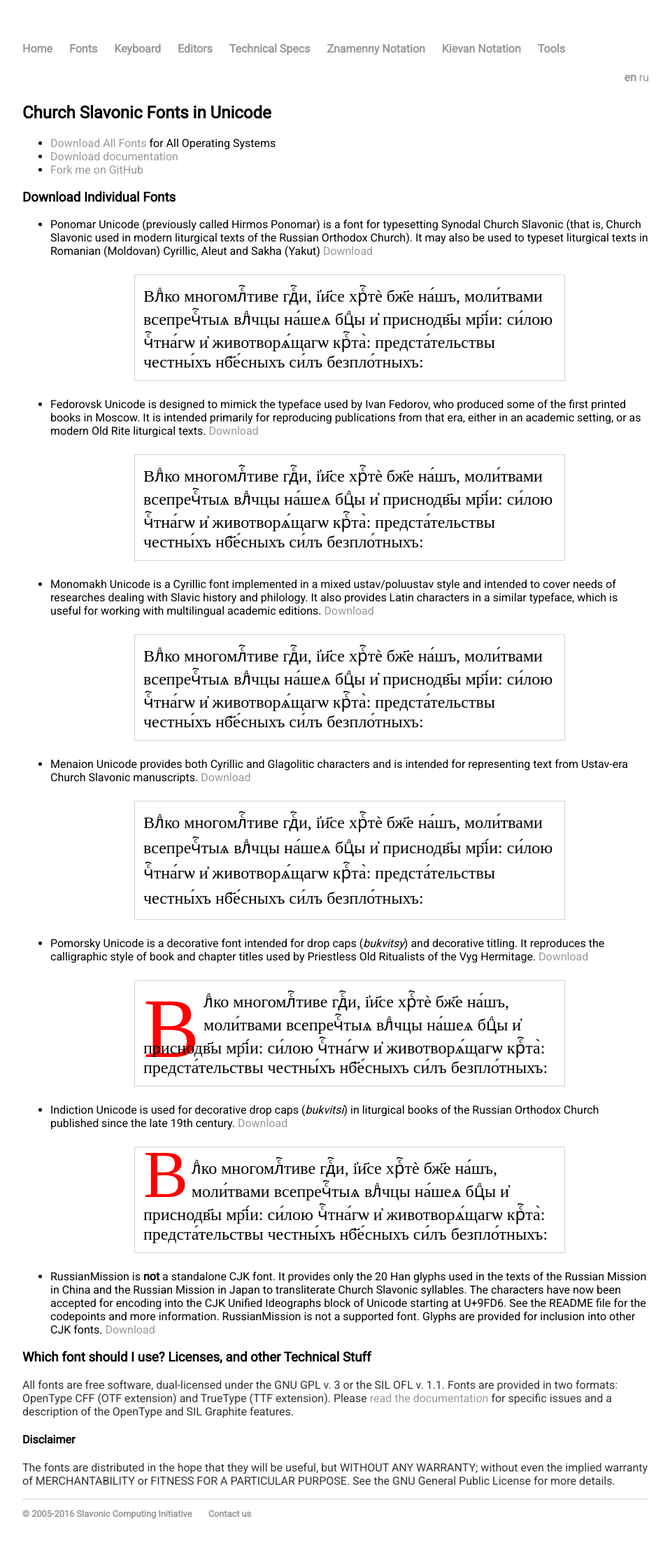
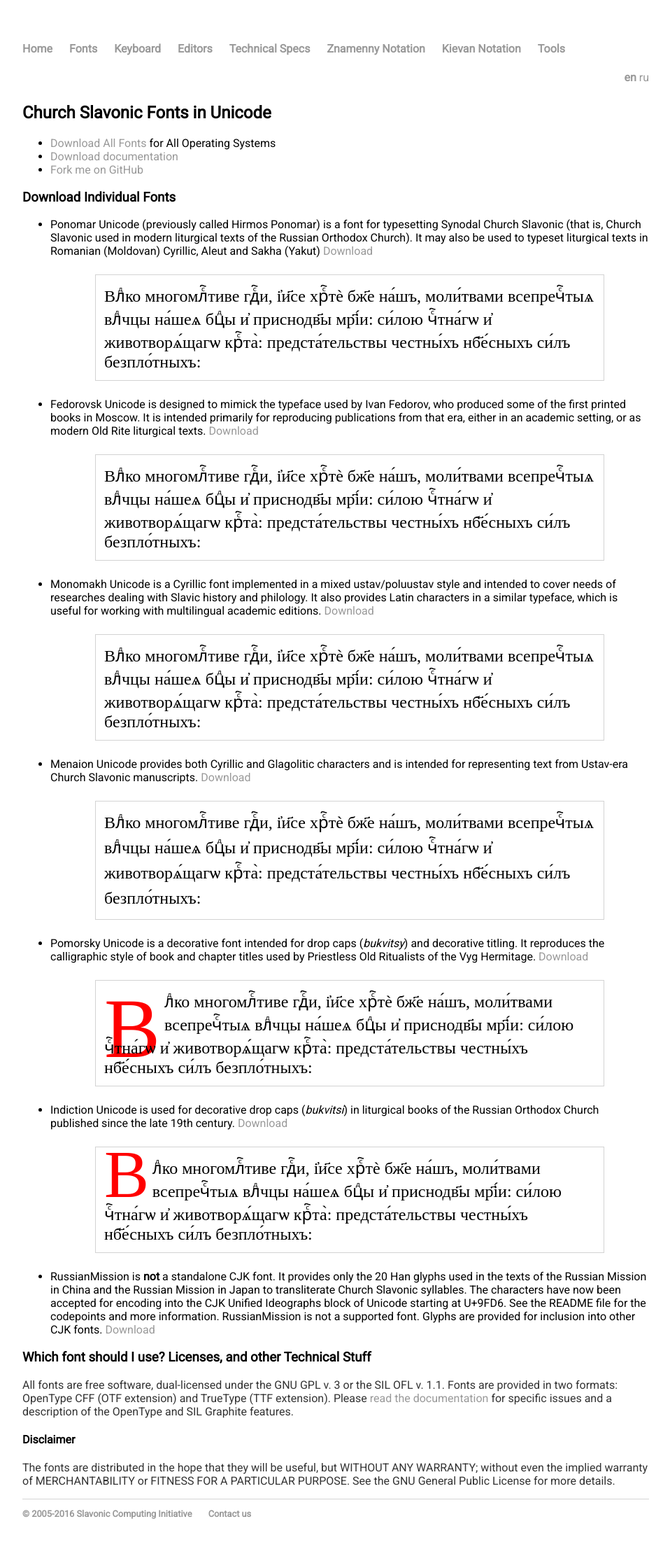
Before and after one commit to slavonic/slavonic.github.io, a Jekyll site: the page built from fonts.md, in a window 1280 px wide. Shown: the whole page at 70% size, without its empty margins (160-1118 px from the left). Built offline with Jekyll 4.4.1, drawn with Linux system fonts in a browser that asks for light colours; some web fonts are replaced; our own code applies the rules of GitHub Pages for plain Markdown files.

Commit message:
Update sample.css

```diff
--- a/css/sample.css
+++ b/css/sample.css
@@ -36,7 +36,7 @@
 }
 
 .sample {
-  margin: 1em 5em 1em 5em;
+  margin: 1em 5vw 1em 5vw;
   padding: 0.5em;
   border: 1pt solid lightgrey;
   font-size: 1.5em;
```
